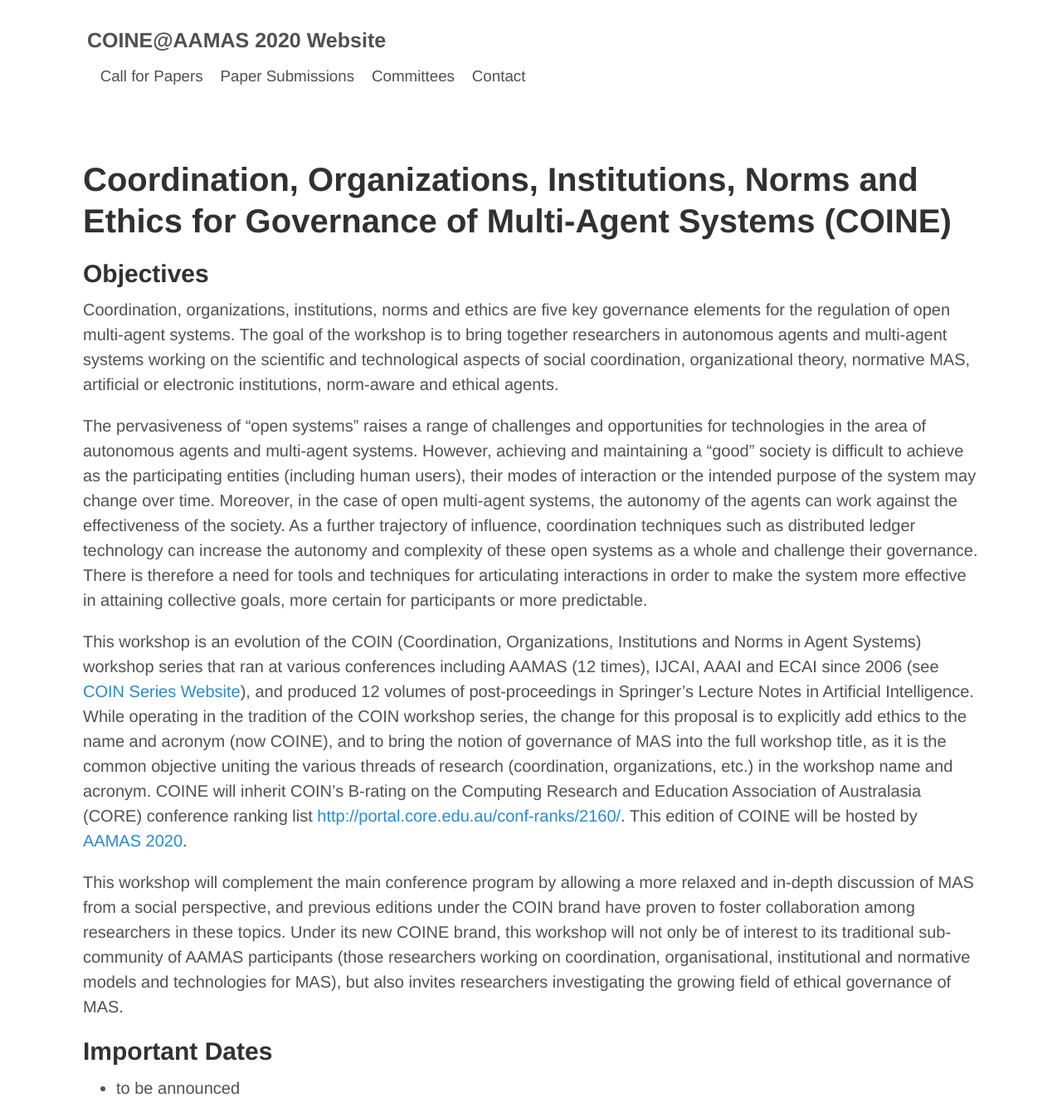
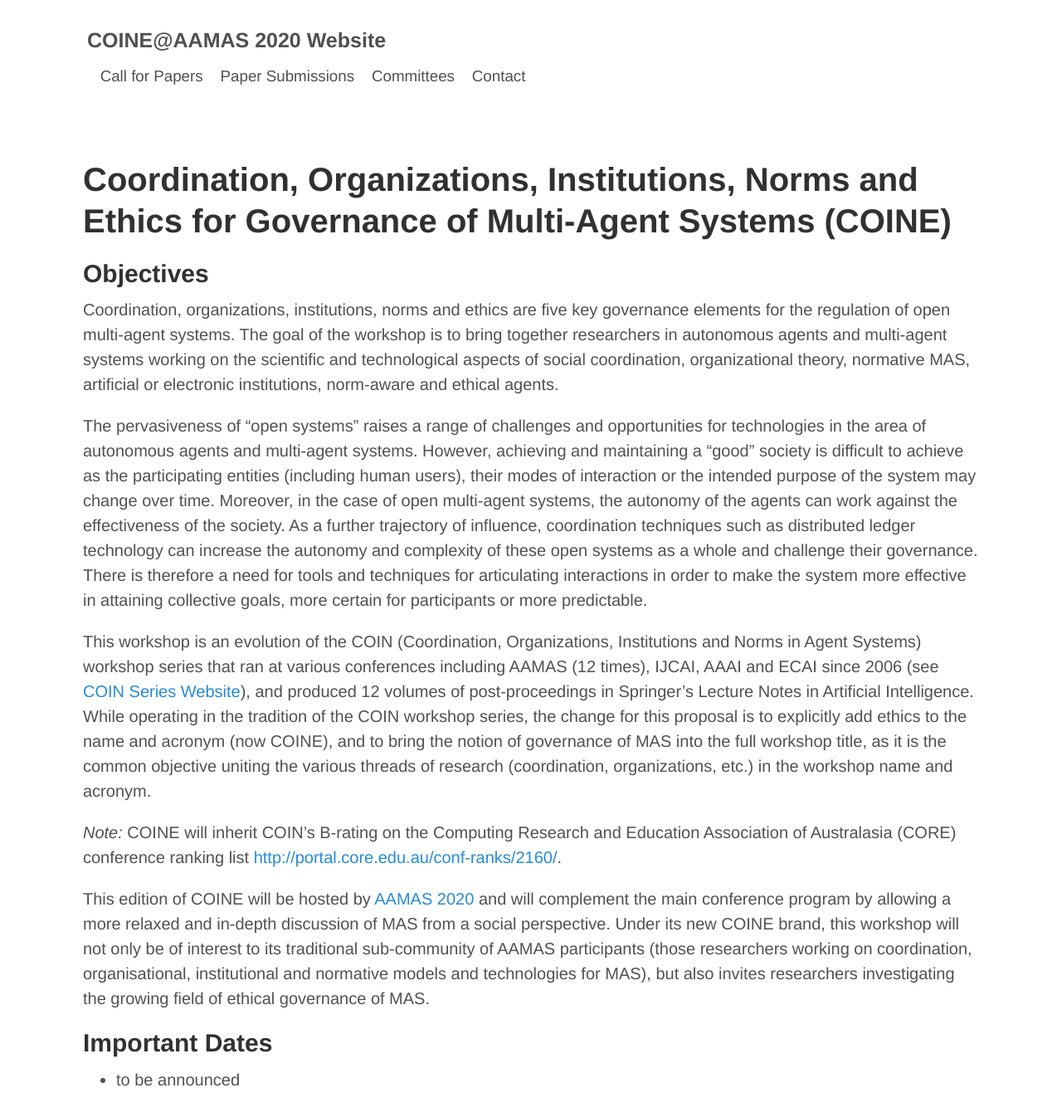
Before and after one commit to coin-workshop/coine-2020-new-zealand, a Jekyll site: the page built from index.md, in a window 1280 px wide. Shown: the whole page at 83% size. Built offline with Jekyll 4.4.1, drawn with Linux system fonts in a browser that asks for light colours.

Commit message:
Refine description.

```diff
--- a/index.md
+++ b/index.md
@@ -17,9 +17,11 @@ We seek to attract high-quality papers and an active audience to debate mathemat
 
 The pervasiveness of "open systems" raises a range of challenges and opportunities for technologies in the area of autonomous agents and multi-agent systems. However, achieving and maintaining a "good" society is difficult to achieve as the participating entities (including human users), their modes of interaction or the intended purpose of the system may change over time. Moreover, in the case of open multi-agent systems, the autonomy of the agents can work against the effectiveness of the society. As a further trajectory of influence, coordination techniques such as distributed ledger technology can increase the autonomy and complexity of these open systems as a whole and challenge their governance. There is therefore a need for tools and techniques for articulating interactions in order to make the system more effective in attaining collective goals, more certain for participants or more predictable.
 
-This workshop is an evolution of the COIN (Coordination, Organizations, Institutions and Norms in Agent Systems) workshop series that ran at various conferences including AAMAS (12 times), IJCAI, AAAI and ECAI since 2006 (see [COIN Series Website](http://www2.pcs.usp.br/~coin)), and produced 12 volumes of post-proceedings in Springer’s Lecture Notes in Artificial Intelligence. While operating in the tradition of the COIN workshop series, the change for this proposal is to explicitly add ethics to the name and acronym (now COINE), and to bring the notion of governance of MAS into the full workshop title, as it is the common objective uniting the various threads of research (coordination, organizations, etc.) in the workshop name and acronym. COINE will inherit COIN's B-rating on the Computing Research and Education Association of Australasia (CORE) conference ranking list [http://portal.core.edu.au/conf-ranks/2160/](http://portal.core.edu.au/conf-ranks/2160/). This edition of COINE will be hosted by [AAMAS 2020](https://aamas2020.conference.auckland.ac.nz/).
+This workshop is an evolution of the COIN (Coordination, Organizations, Institutions and Norms in Agent Systems) workshop series that ran at various conferences including AAMAS (12 times), IJCAI, AAAI and ECAI since 2006 (see [COIN Series Website](http://www2.pcs.usp.br/~coin)), and produced 12 volumes of post-proceedings in Springer’s Lecture Notes in Artificial Intelligence. While operating in the tradition of the COIN workshop series, the change for this proposal is to explicitly add ethics to the name and acronym (now COINE), and to bring the notion of governance of MAS into the full workshop title, as it is the common objective uniting the various threads of research (coordination, organizations, etc.) in the workshop name and acronym.
 
-This workshop will complement the main conference program by allowing a more relaxed and in-depth discussion of MAS from a social perspective, and previous editions under the COIN brand have proven to foster collaboration among researchers in these topics. Under its new COINE brand, this workshop will not only be of interest to its traditional sub-community of AAMAS participants (those researchers working on coordination, organisational, institutional and normative models and technologies for MAS), but also invites researchers investigating the growing field of ethical governance of MAS.
+*Note:* COINE will inherit COIN's B-rating on the Computing Research and Education Association of Australasia (CORE) conference ranking list [http://portal.core.edu.au/conf-ranks/2160/](http://portal.core.edu.au/conf-ranks/2160/).
+
+This edition of COINE will be hosted by [AAMAS 2020](https://aamas2020.conference.auckland.ac.nz/) and will complement the main conference program by allowing a more relaxed and in-depth discussion of MAS from a social perspective. Under its new COINE brand, this workshop will not only be of interest to its traditional sub-community of AAMAS participants (those researchers working on coordination, organisational, institutional and normative models and technologies for MAS), but also invites researchers investigating the growing field of ethical governance of MAS.
 
 
 ## Important Dates
```
